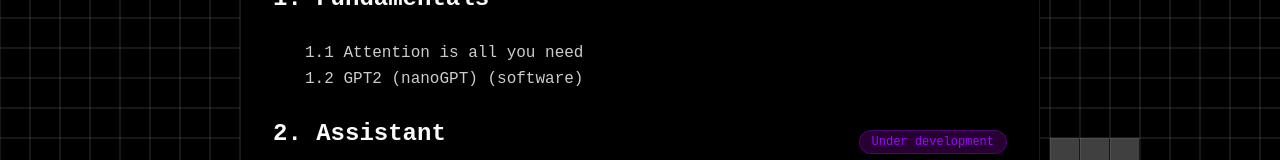
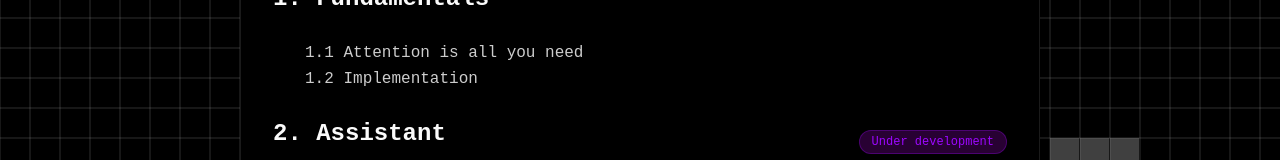
Before and after one commit to NONHUMAN-SITE/nonhuman-web, a Next.js app: page /research/wiki/MIND in a window 1280 px wide. Shown: the part 342-502 px from the top of the page. Built offline with nearby package versions, Linux system fonts and the light colour scheme.

Commit message:
Mermaid fixed in Rendering

```diff
--- a/src/app/research/wiki/MIND/page.tsx
+++ b/src/app/research/wiki/MIND/page.tsx
@@ -22,7 +22,7 @@
         },
         {
           id: '1.2',
-          name: 'GPT2 (nanoGPT) (software)',
+          name: 'Implementation',
           description: language === 'en'
             ? "Practical implementation of a basic language model. We will detail with code and explanation how to implement a basic language model using transformers."
             : "Implementación práctica de un modelo de lenguaje básico. Detallaremos con código y explicación como se puede implementar un modelo de lenguaje básico usando transformers."
```
